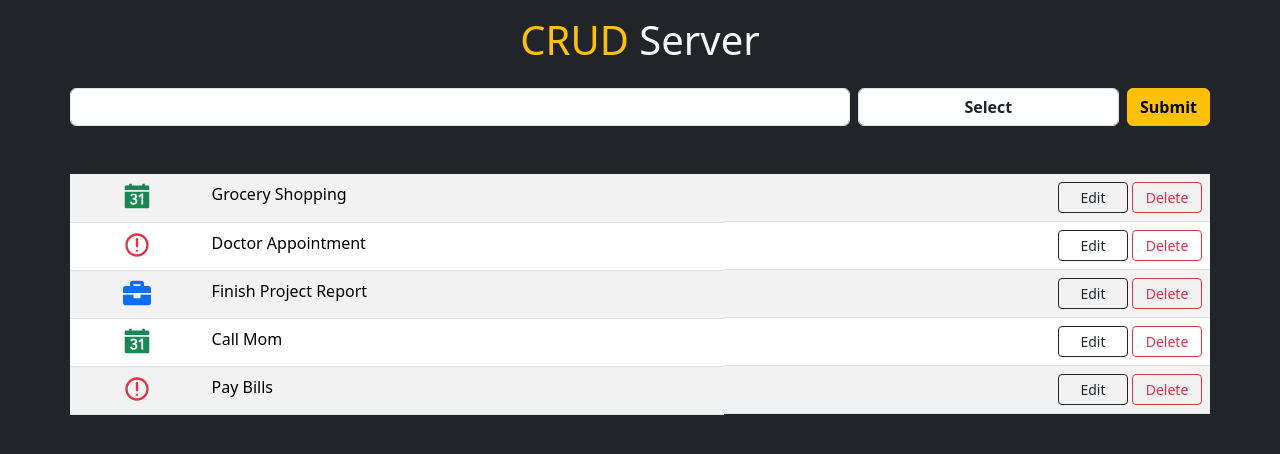
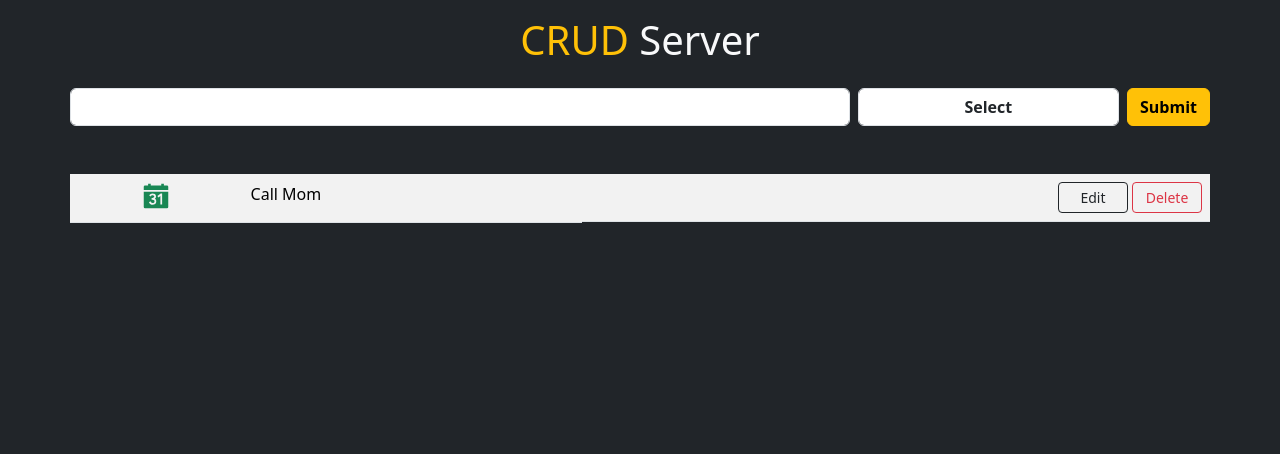
Before and after one commit to beyzaaakeser/CRUDserver, a React (Vite) app: page / in a window 1280 px wide. Shown: the top 454 px of the page. Built offline with nearby package versions, Linux system fonts and the light colour scheme; data requests are answered from the project's data file.

Commit message:
list item added

```diff
--- a/db.json
+++ b/db.json
@@ -1,34 +1,10 @@
 {
   "todos": [
     {
-      "id": 1,
+      "id": "d668",
+      "title": "Call Mom",
       "status": "daily",
-      "title": "Grocery Shopping",
-      "date": "08-06-2024 10:00 AM"
-    },
-    {
-      "id": 2,
-      "status": "important",
-      "title": "Doctor Appointment",
-      "date": "09-06-2024 10:00 AM"
-    },
-    {
-      "id": 3,
-      "status": "job",
-      "title": "Finish Project Report",
-      "date": "07-06-2024 10:00 AM"
-    },
-    {
-      "id": 4,
-      "status": "daily",
-      "title": "Call Mom",
-      "date": "06-06-2024 10:00 AM"
-    },
-    {
-      "id": 6,
-      "status": "important",
-      "title": "Pay Bills",
-      "date": "05-06-2024 10:00 AM"
+      "date": "6:51:24 PM"
     }
   ]
 }
--- a/src/App.jsx
+++ b/src/App.jsx
@@ -8,15 +8,14 @@ import List from './component/List';
 
 function App() {
   const [data, setData] = useState(null);
-  console.log(data);
-  const [formData, setFormData] = useState(null);
+
 
   const api = 'http://localhost:3000';
 
   useEffect(() => {
     axios
       .get(`${api}/todos`)
-      .then((res) => setData(res))
+      .then((res) => setData(res.data))
       .catch((err) => console.log(err));
   }, []);
 
@@ -27,15 +26,15 @@ function App() {
         <span className="text-warning text-uppercase">Crud</span> Server
       </h2>
 
-      <Form setFormData={setFormData} />
+      <Form setData={setData} data={data} />
 
       {!data ? (
         <Loading />
       ) : (
         <table className="container table table-striped mt-5 table-hover ">
           <tbody>
-            {data.data.map((item) => (
-              <List key={item.id} item={item} />
+            {data.map((item,index) => (
+              <List key={index} item={item} />
             ))}
           </tbody>
         </table>
--- a/src/component/Form.jsx
+++ b/src/component/Form.jsx
@@ -1,24 +1,32 @@
-import React from 'react';
+import axios from 'axios';
+import React, { useEffect, useRef } from 'react';
 
-const Form = ({ setFormData }) => {
-
-
-
+const Form = ({ setData, data }) => {
+  const inputRef = useRef();
+  const optionRef = useRef();
   const handleSubmit = (e) => {
     e.preventDefault();
+    let inputVal = inputRef.current.value;
+    let optionVal = optionRef.current.value;
+    const newTodo = {
+      title: inputVal,
+      status: optionVal,
+      date: new Date().toLocaleTimeString(),
+    };
+    const api = 'http://localhost:3000';
 
-
-
+    axios
+      .post(`${api}/todos`, newTodo)
+      .then(() => setData([...data, newTodo]))
+      .catch((err) => console.log(err));
   };
 
   return (
-    <form className="container d-flex gap-2 mt-4 p-0">
-      <input
-        className="form-control w-75"
-        type="text"
-      />
+    <form onSubmit={handleSubmit} className="container d-flex gap-2 mt-4 p-0">
+      <input ref={inputRef} className="form-control w-75" type="text" />
 
       <select
+        ref={optionRef}
         defaultValue="selected"
         className="form-control fw-semibold  w-25"
       >
@@ -30,11 +38,7 @@ const Form = ({ setFormData }) => {
         <option value="daily">Daily</option>
       </select>
 
-      <button
-        onSubmit={handleSubmit}
-        className="btn btn-warning fw-semibold"
-        type="Submit"
-      >
+      <button className="btn btn-warning fw-semibold" type="Submit">
         Submit
       </button>
     </form>
--- a/src/component/List.jsx
+++ b/src/component/List.jsx
@@ -3,30 +3,39 @@ import React from 'react';
 import { IoCalendarNumberSharp } from 'react-icons/io5';
 import { CgDanger } from 'react-icons/cg';
 import { FaBriefcase } from 'react-icons/fa';
-import "../index.css"
+import '../index.css';
 const List = ({ item }) => {
   let icon = null;
 
   switch (true) {
     case item.status === 'daily':
-      icon = <IoCalendarNumberSharp className='fs-3 text-success'  />;
+      icon = <IoCalendarNumberSharp className="fs-3 text-success" />;
       break;
     case item.status === 'important':
-      icon = <CgDanger  className='fs-3 text-danger' />;
+      icon = <CgDanger className="fs-2 text-danger" />;
       break;
 
     case item.status === 'job':
-      icon = <FaBriefcase className='fs-3 text-primary'  />;
+      icon = <FaBriefcase className="fs-3 text-primary" />;
       break;
   }
 
+  const deleteItem = (e) => {
+    console.log(e);
+  };
+
   return (
     <tr>
-      <td className='text-center'>{icon}</td>
+      <td className="text-center">{icon}</td>
       <td> {item.title}</td>
       <td className="d-flex justify-content-end gap-1">
         <button className="btn btn-outline-dark btn-sm btnWidth">Edit</button>
-        <button className="btn btn-outline-danger btn-sm btnWidth ">Delete</button>
+        <button
+          onClick={deleteItem}
+          className="btn btn-outline-danger btn-sm btnWidth "
+        >
+          Delete
+        </button>
       </td>
     </tr>
   );
```
